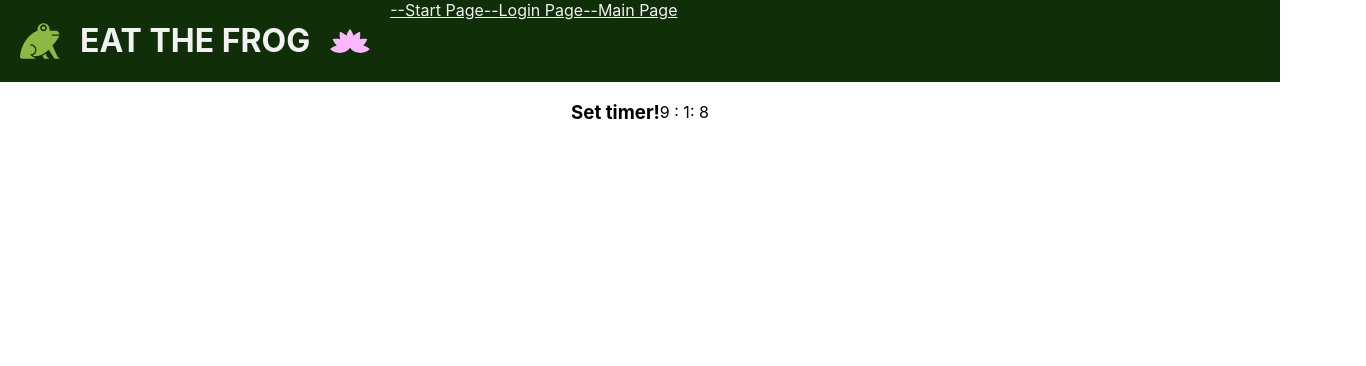
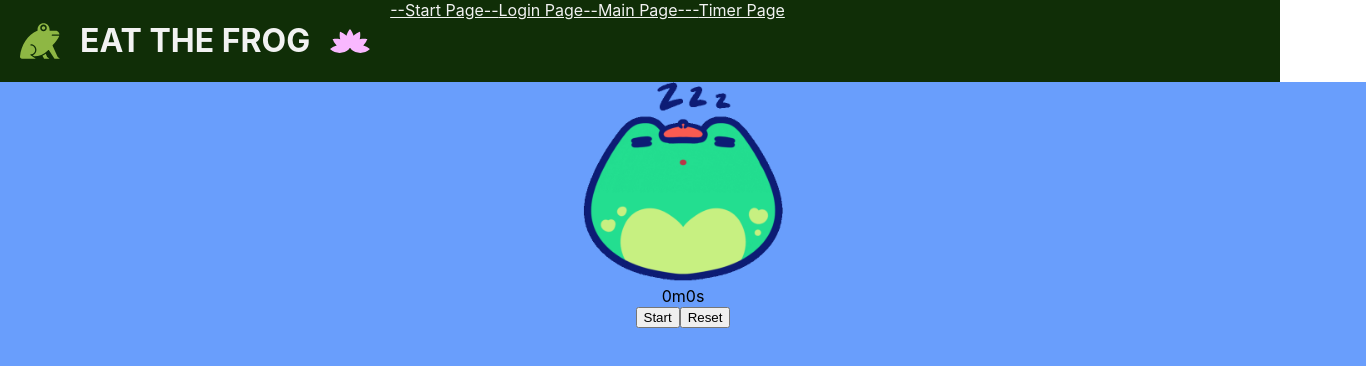
Before and after one commit to Masha-Gorb/todolist-app, a React (Create React App) app: page /timer in a window 1280 px wide. Shown: the top 366 px of the page, 1366 px wide, since content can reach past the window. Built offline with nearby package versions, Linux system fonts and the light colour scheme.

Commit message:
add -> add TimerPage, refactor timer, add gifs

```diff
--- a/src/Components/Header/Header.tsx
+++ b/src/Components/Header/Header.tsx
@@ -14,7 +14,8 @@ export const Header = () => {
       <div>
         <Link className={s.headerText} to="/greetings">--Start Page--</Link>
         <Link className={s.headerText} to="/login">Login Page--</Link>
-        <Link className={s.headerText} to="/main">Main Page</Link>
+        <Link className={s.headerText} to="/main">Main Page---</Link>
+        <Link className={s.headerText} to="/timer">Timer Page</Link>
       </div>
 
     </div>
--- a/src/Components/TimerPage/TimerPage.module.css
+++ b/src/Components/TimerPage/TimerPage.module.css
@@ -1,5 +1,13 @@
 .timerPageContainer {
     display: flex;
-    justify-content: center;
+    flex-direction: column;
     align-items: center;
+    background-color: #699efc;
+    height: 1170px;
+    min-width: 1366px;
 }
+
+.sleepFroggy {
+    height: 200px;
+
+}
--- a/src/Components/TimerPage/TimerPage.tsx
+++ b/src/Components/TimerPage/TimerPage.tsx
@@ -1,38 +1,73 @@
 import React, {useEffect, useState} from 'react'
 import s from './TimerPage.module.css'
+import froggyT3 from "../../asserts/froggyGIFs/froggyT3.gif";
+import sleepFroggy from "../../asserts/froggyGIFs/sleepFroggy.gif";
 
 
 export const TimerPage = () => {
-  let [seconds, setSeconds] = useState(0)
-  let [minutes, setMinutes] = useState(0)
-  let [hours, setHours] = useState(0)
+  const [seconds, setSeconds] = useState(0);
+  const [minutes, setMinutes] = useState(0);
+  const [isActive, setIsActive] = useState(false);
+
+  function toggle() {
+    setIsActive(!isActive);
+  }
+
+  function reset() {
+    setSeconds(0);
+    setMinutes(0);
+    setIsActive(false);
+  }
 
   useEffect(() => {
-    setInterval(() => {
-      let date = new Date()
-      setSeconds(date.getSeconds())
-    }, 1000)
-  }, [seconds])
+    let interval: number | NodeJS.Timeout | null | undefined = null;
+    if (isActive) {
+      interval = setInterval(() => {
+        setSeconds(seconds => seconds + 1);
+      }, 1000);
+      if (seconds === 61) {
+        setSeconds(0)
+      }
+    } else if (!isActive && seconds !== 0) {
+      // @ts-ignore
+      clearInterval(interval);
+    }
+    return () => clearInterval(interval as NodeJS.Timeout);
+  }, [isActive, seconds]);
 
   useEffect(() => {
-    setInterval(() => {
-      let date = new Date()
-      setMinutes(date.getMinutes())
-    }, 1000)
-  }, [minutes])
-
-  useEffect(() => {
-    setInterval(() => {
-      let date = new Date()
-      setHours(date.getHours())
-      console.log('hours')
-    }, 1000)
-  }, [hours])
+    let intervalMinutes: number | NodeJS.Timeout | null | undefined = null;
+    if (isActive) {
+      intervalMinutes = setInterval(() => {
+        setMinutes(minutes => minutes + 1);
+      }, 10000);
+    } else if (!isActive && minutes !== 0) {
+      // @ts-ignore
+      clearInterval(intervalMinutes);
+    }
+    return () => clearInterval(intervalMinutes as NodeJS.Timeout);
+  }, [isActive, minutes]);
 
   return (
     <div className={s.timerPageContainer}>
-      <h3>Set timer!</h3>
-      {hours} : {minutes}: {seconds}
+      {isActive ? <div>
+        <img alt='' className={s.img} src={froggyT3}/>
+      </div> : <div>
+        <img alt='' className={s.sleepFroggy} src={sleepFroggy}/>
+      </div>}
+
+      <div className="time">
+        {minutes}m
+        {seconds}s
+      </div>
+      <div>
+        <button className={`button button-primary button-primary-${isActive ? 'active' : 'inactive'}`} onClick={toggle}>
+          {isActive ? 'Pause' : 'Start'}
+        </button>
+        <button onClick={reset}>
+          Reset
+        </button>
+      </div>
     </div>
-  )
-}
+  );
+};
```
Also changed, not shown: src/asserts/froggyGIFs/sleepFroggy.gif (added).
